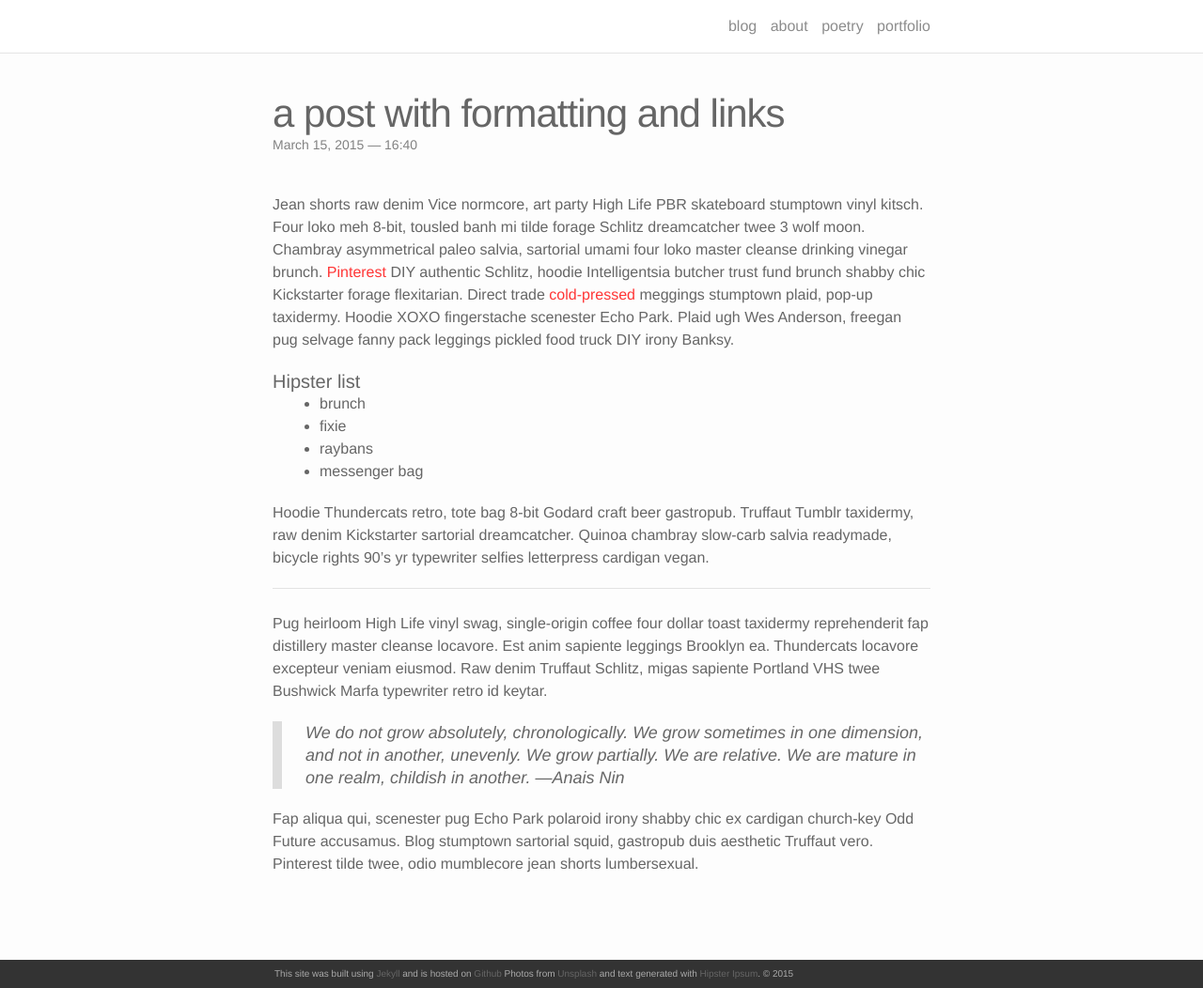
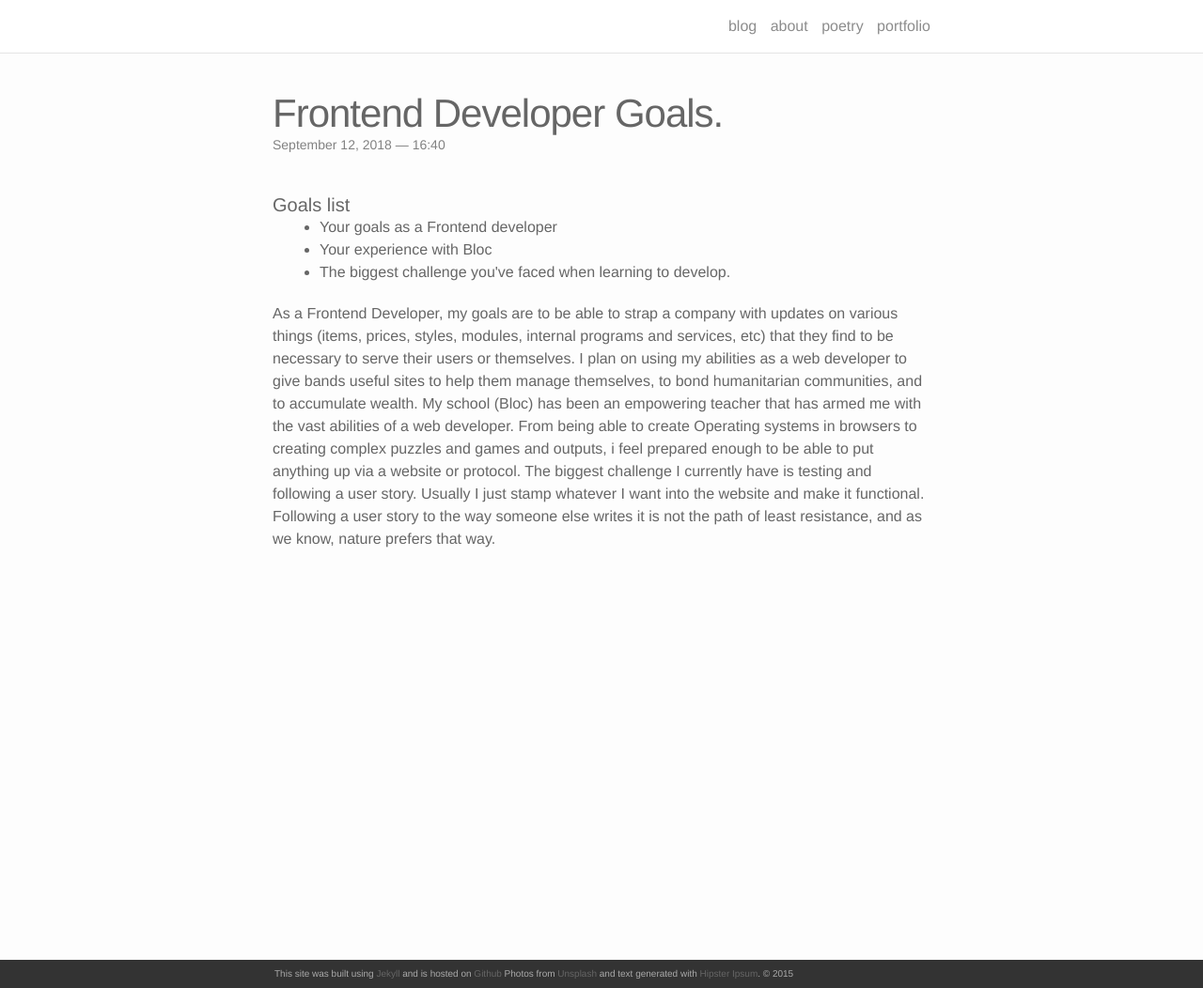
Before and after one commit to vedabrat/vedabrat.github.io, a Jekyll site: the page built from _posts/2015-03-15-title.markdown, in a window 1280 px wide and 1052 px high. Shown: the whole window at 94% size. Built offline with Jekyll 4.4.1, drawn with Linux system fonts in a browser that asks for light colours; nearby versions of some CDN libraries.

Commit message:
front end development

```diff
--- a/_posts/2015-03-15-title.markdown
+++ b/_posts/2015-03-15-title.markdown
@@ -1,28 +1,24 @@
 ---
 layout: post
-title:  a post with formatting and links
-date:   2015-03-15 16:40:16
-description: march & april, looking forward to summer
+title:  Frontend Developer Goals.
+date:   2018-09-12 16:40:16
+description: Goals as a Frontend Developer
 ---
-Jean shorts raw denim Vice normcore, art party High Life PBR skateboard stumptown vinyl kitsch. Four loko meh 8-bit, tousled banh mi tilde forage Schlitz dreamcatcher twee 3 wolf moon. Chambray asymmetrical paleo salvia, sartorial umami four loko master cleanse drinking vinegar brunch. <a href="https://www.pinterest.com" target="blank">Pinterest</a> DIY authentic Schlitz, hoodie Intelligentsia butcher trust fund brunch shabby chic Kickstarter forage flexitarian. Direct trade <a href="https://en.wikipedia.org/wiki/Cold-pressed_juice" target="blank">cold-pressed</a> meggings stumptown plaid, pop-up taxidermy. Hoodie XOXO fingerstache scenester Echo Park. Plaid ugh Wes Anderson, freegan pug selvage fanny pack leggings pickled food truck DIY irony Banksy.
 
-#### Hipster list
+
+#### Goals list
 <ul>
-	<li>brunch</li>
-	<li>fixie</li>
-	<li>raybans</li>
-	<li>messenger bag</li>
+	<li>Your goals as a Frontend developer
+	</li>
+	<li>
+	Your experience with Bloc
+	</li>
+	<li>
+	The biggest challenge you've faced when learning to develop.
+	</li>
 </ul>
 
-Hoodie Thundercats retro, tote bag 8-bit Godard craft beer gastropub. Truffaut Tumblr taxidermy, raw denim Kickstarter sartorial dreamcatcher. Quinoa chambray slow-carb salvia readymade, bicycle rights 90's yr typewriter selfies letterpress cardigan vegan.
-
-<hr>
-<br/>
-Pug heirloom High Life vinyl swag, single-origin coffee four dollar toast taxidermy reprehenderit fap distillery master cleanse locavore. Est anim sapiente leggings Brooklyn ea. Thundercats locavore excepteur veniam eiusmod. Raw denim Truffaut Schlitz, migas sapiente Portland VHS twee Bushwick Marfa typewriter retro id keytar.
-
-<blockquote>
-	We do not grow absolutely, chronologically. We grow sometimes in one dimension, and not in another, unevenly. We grow partially. We are relative. We are mature in one realm, childish in another.
-	—Anais Nin
-</blockquote>
-
-Fap aliqua qui, scenester pug Echo Park polaroid irony shabby chic ex cardigan church-key Odd Future accusamus. Blog stumptown sartorial squid, gastropub duis aesthetic Truffaut vero. Pinterest tilde twee, odio mumblecore jean shorts lumbersexual.
+As a Frontend Developer, my goals are to be able to strap a company with updates on various things (items, prices, styles, modules, internal programs and services, etc) that they find to be necessary to serve their users or themselves.
+I plan on using my abilities as a web developer to give bands useful sites to help them manage themselves, to bond humanitarian communities, and to accumulate wealth.
+My school (Bloc) has been an empowering teacher that has armed me with the vast abilities of a web developer. From being able to create Operating systems in browsers to creating complex puzzles and games and outputs, i feel prepared enough to be able to put anything up via a website or protocol.
+The biggest challenge I currently have is testing and following a user story. Usually I just stamp whatever I want into the website and make it functional. Following a user story to the way someone else writes it is not the path of least resistance, and as we know, nature prefers that way.
```
